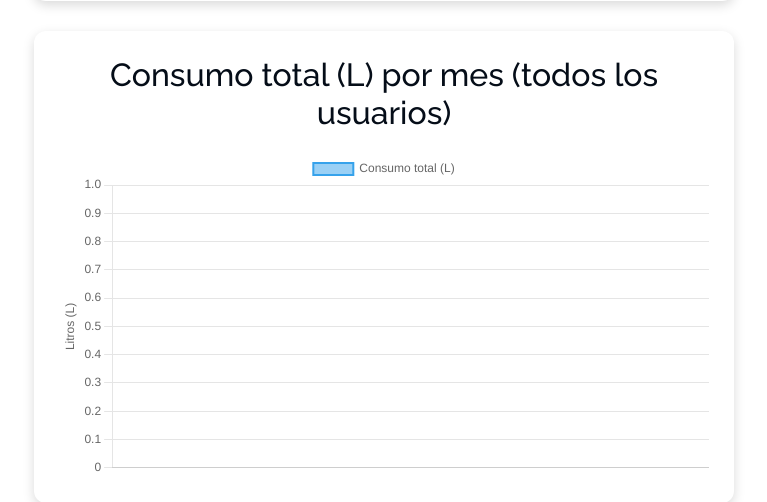
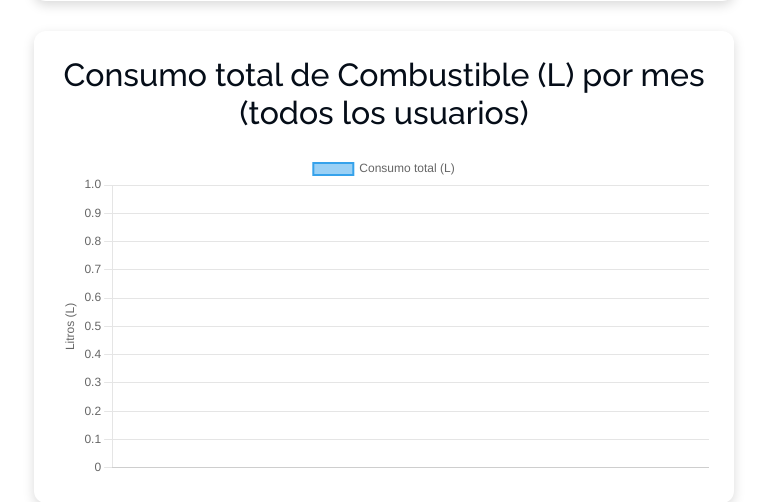
Before and after one commit to CarlosRemache/proyectosmapas, a Django app: page /adminpanel/ in a window 1280 px wide. Shown: the part 926-1428 px from the top of the page, without its empty margins (256-1023 px from the left). Run offline with Django 5.2, Linux system fonts and the light colour scheme; data that the repository does not hold is empty; some libraries are stand-ins or nearby versions.

Commit message:
nuevo comando31

```diff
--- a/Aplicaciones/proyectos/templates/administrador/admin_panel.html
+++ b/Aplicaciones/proyectos/templates/administrador/admin_panel.html
@@ -40,7 +40,7 @@
 <div class="grafico-row">
   <div class="grafico-card">
     <h2 style="text-align:center; margin-bottom:20px;">
-      Consumo total (L) por mes (todos los usuarios)
+      Consumo total de Combustible (L) por mes (todos los usuarios)
     </h2>
     <canvas id="kpi3"></canvas>
   </div>
```
